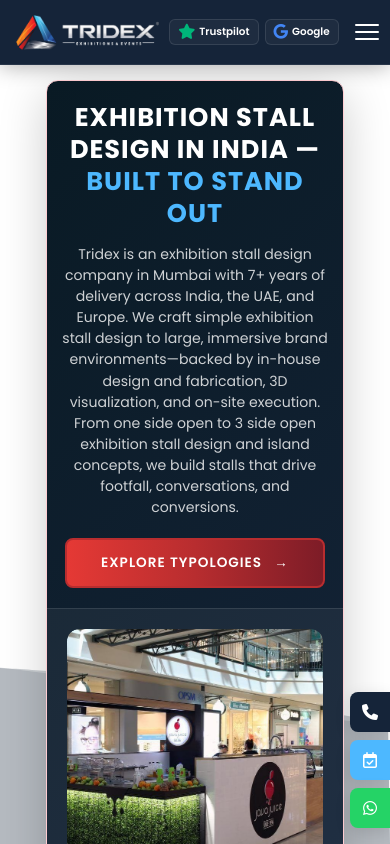
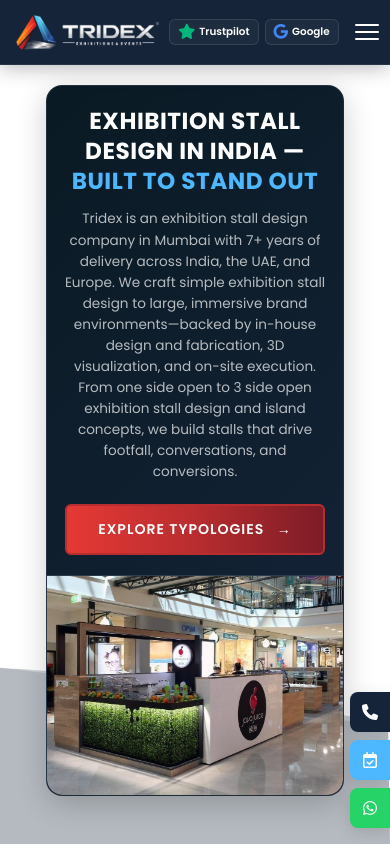
Before and after one commit to tridexhead-exhibition/tridex-exhibition-events, a React (Vite) app: page /services in a window 390 px wide. Shown: the top 844 px of the page. Built offline with nearby package versions, Linux system fonts and the light colour scheme.

Commit message:
design: optimize service hero card layout and padding for mobile viewports

```diff
--- a/src/pages/Services.css
+++ b/src/pages/Services.css
@@ -1261,28 +1261,45 @@
 
 @media (max-width: 768px) {
   .hero-section {
-    margin: 15px;
-    border-radius: 12px;
+    margin: 20px 15px;
+    border-radius: 16px;
     flex-direction: column;
     max-height: none;
     height: auto; /* Reset desktop fixed height */
     min-height: auto; /* Reset desktop min-height */
+    border: 1px solid rgba(255, 255, 255, 0.08); /* Clean subtle border instead of thick pink outline */
+    box-shadow: 0 8px 30px rgba(0, 0, 0, 0.2);
   }
 
   .hero-image-placeholder {
     display: flex;
     flex: none;
     width: 100%;
-    height: 320px;
-    padding: 20px;
-    border-radius: 0 0 12px 12px;
+    height: 220px; /* Highly compact height */
+    padding: 0; /* Flush alignment at the bottom of the card */
+    border-radius: 0 0 16px 16px;
     border-left: none;
-    border-top: 1.5px solid rgba(255, 255, 255, 0.1);
+    border-top: 1px solid rgba(255, 255, 255, 0.08);
     box-sizing: border-box;
+    overflow: hidden;
+  }
+
+  .hero-image-placeholder .blank-image-card {
+    border: none;
+    border-radius: 0;
+    width: 100%;
+    height: 100%;
+  }
+
+  .hero-image-placeholder .hero-loaded-image {
+    border-radius: 0;
+    width: 100%;
+    height: 100%;
+    object-fit: cover;
   }
 
   .hero-content {
-    padding: 24px 20px;
+    padding: 30px 16px 25px; /* Comfortable vertical padding, compact horizontal padding */
     text-align: center;
     align-items: center;
   }
@@ -1295,24 +1312,28 @@
   }
 
   .hero-title {
-    font-size: 1.6rem;
-    margin-bottom: 15px;
+    font-size: 1.45rem; /* Clean readable font size */
+    margin-bottom: 12px;
+    line-height: 1.3;
     text-align: center;
+    letter-spacing: 0.5px;
   }
 
   .hero-subtitle {
-    font-size: 0.88rem;
-    margin-bottom: 20px;
-    line-height: 1.5;
+    font-size: 0.85rem; /* Slightly smaller text for better wrapping and reading height */
+    margin-bottom: 22px;
+    line-height: 1.55;
     text-align: center;
+    color: rgba(255, 255, 255, 0.7);
   }
 
   .cta-button {
     padding: 12px 24px;
-    font-size: 0.85rem;
+    font-size: 0.88rem;
     width: 100%;
     max-width: 260px;
     text-align: center;
+    border-radius: 6px;
   }
 
   .why-woodpeckers,
```
